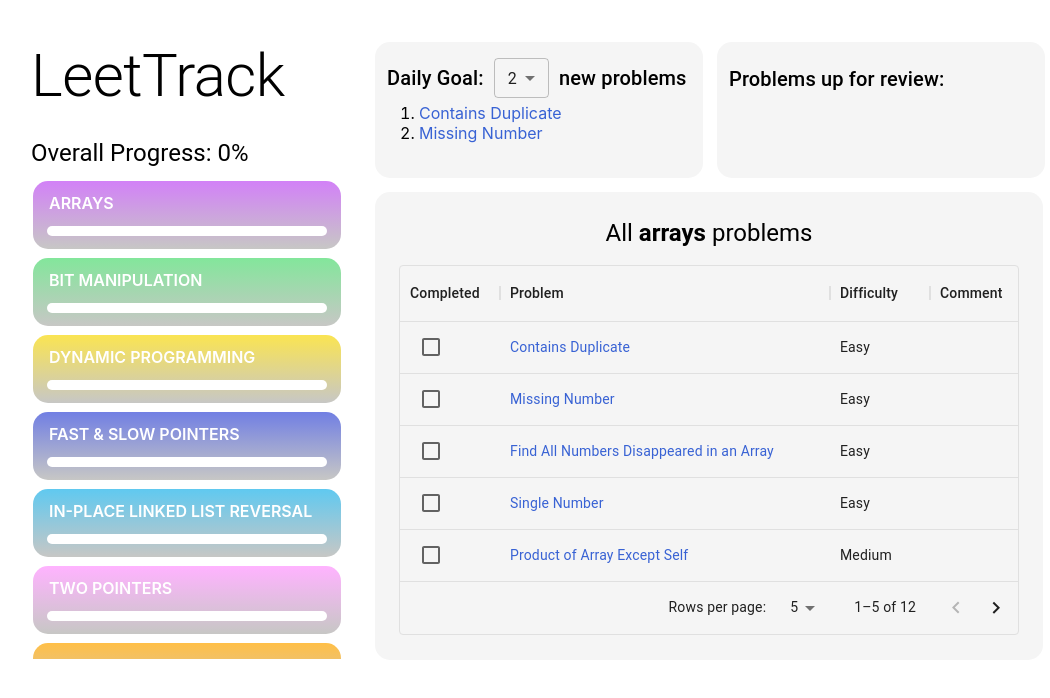
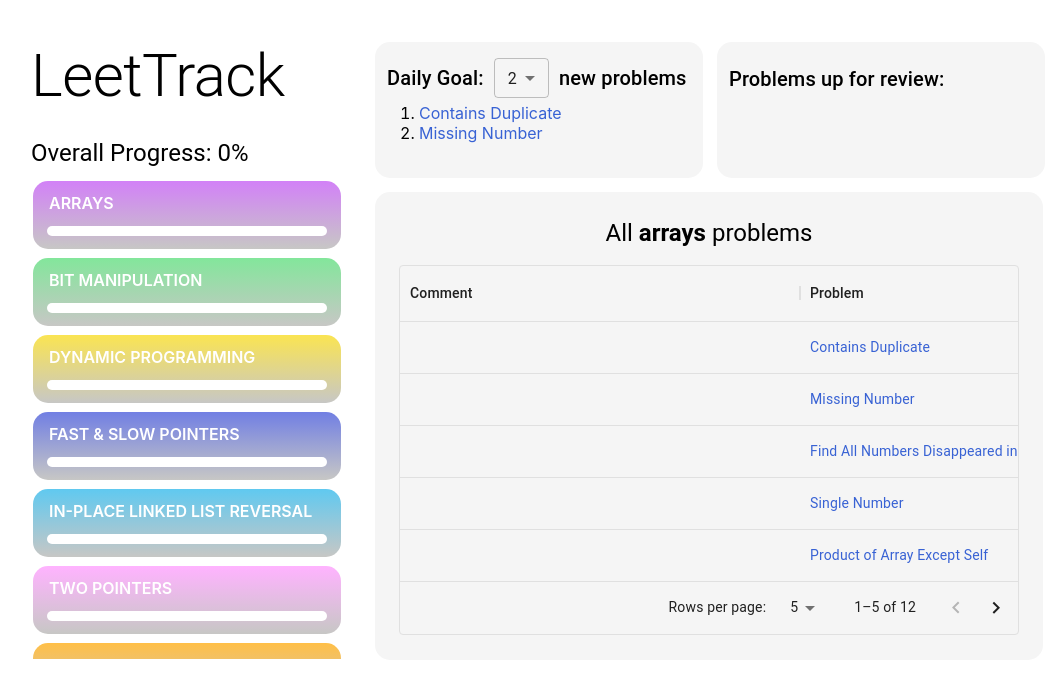
Before and after one commit to 397-f21/coffee-leettrack, a React (Create React App) app: page / in a window 1280 px wide. Shown: the top 698 px of the page, without its empty margins (101-1151 px from the left). Built offline with nearby package versions, Linux system fonts and the light colour scheme.

Commit message:
convert questions array to object in local storage part 2

```diff
--- a/src/Components/PatternTable.js
+++ b/src/Components/PatternTable.js
@@ -20,7 +20,10 @@ const PatternTable = ({pattern,setQuestions}) => {
     },
   },
     { field: 'difficulty', headerName: 'Difficulty',width:100},
-    { field: 'comment', headerName: 'Comment', width: 400 },
+    { field: 'id', headerName: 'Comment', width: 400,
+    renderCell: (params) => {
+      return commentFormater(params.value);
+    },},
   ];
 
   let rows = Object.values(JSON.parse(window.localStorage.getItem('questions'))).filter(question => question['pattern'].includes(pattern));
@@ -31,6 +34,12 @@ const PatternTable = ({pattern,setQuestions}) => {
         id={id}
         setQuestions={setQuestions}
       />
+    );
+  }
+
+  const commentFormater = (id) => {
+    return (
+      <div>{}</div>
     );
   }
 
```
